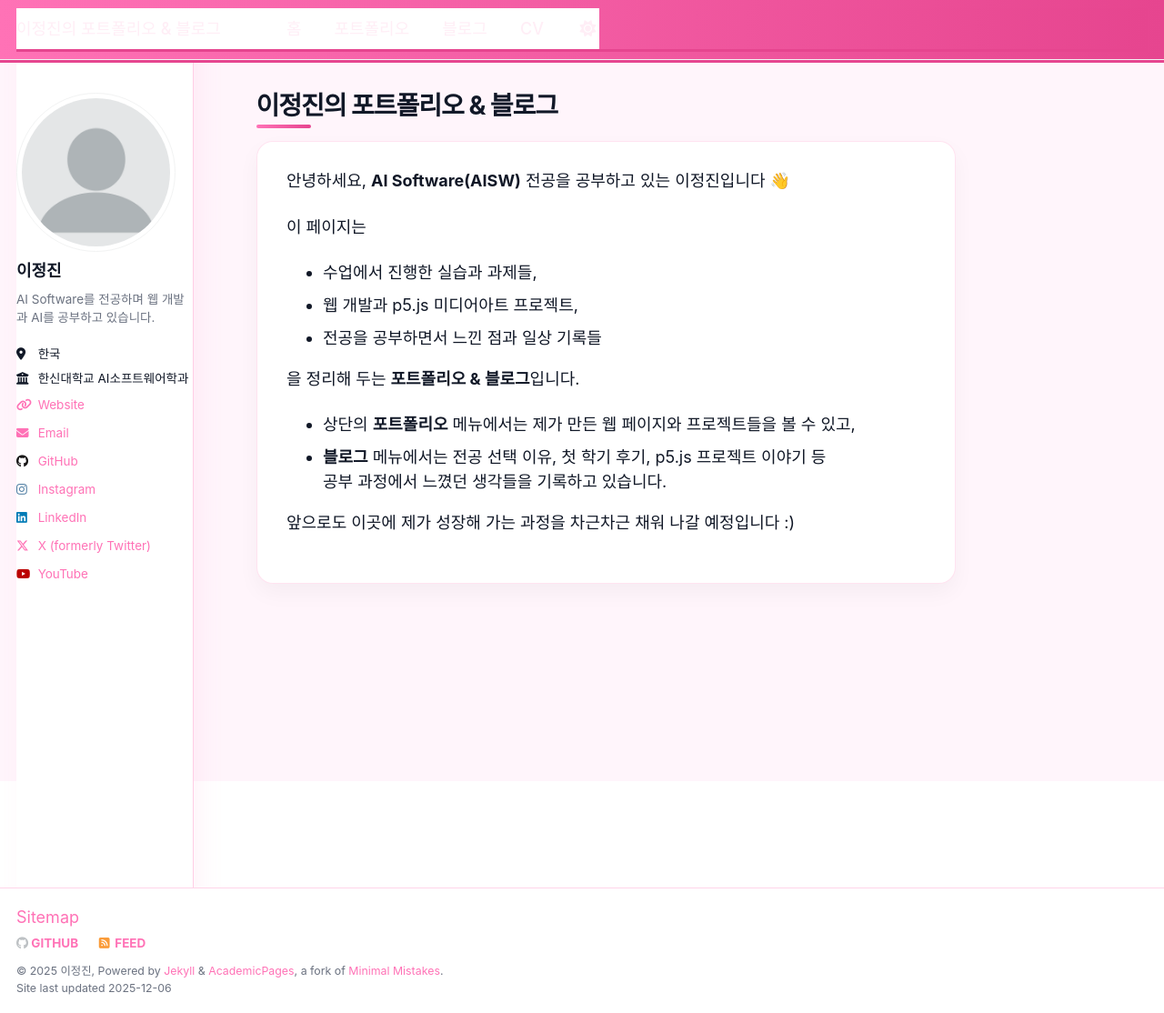
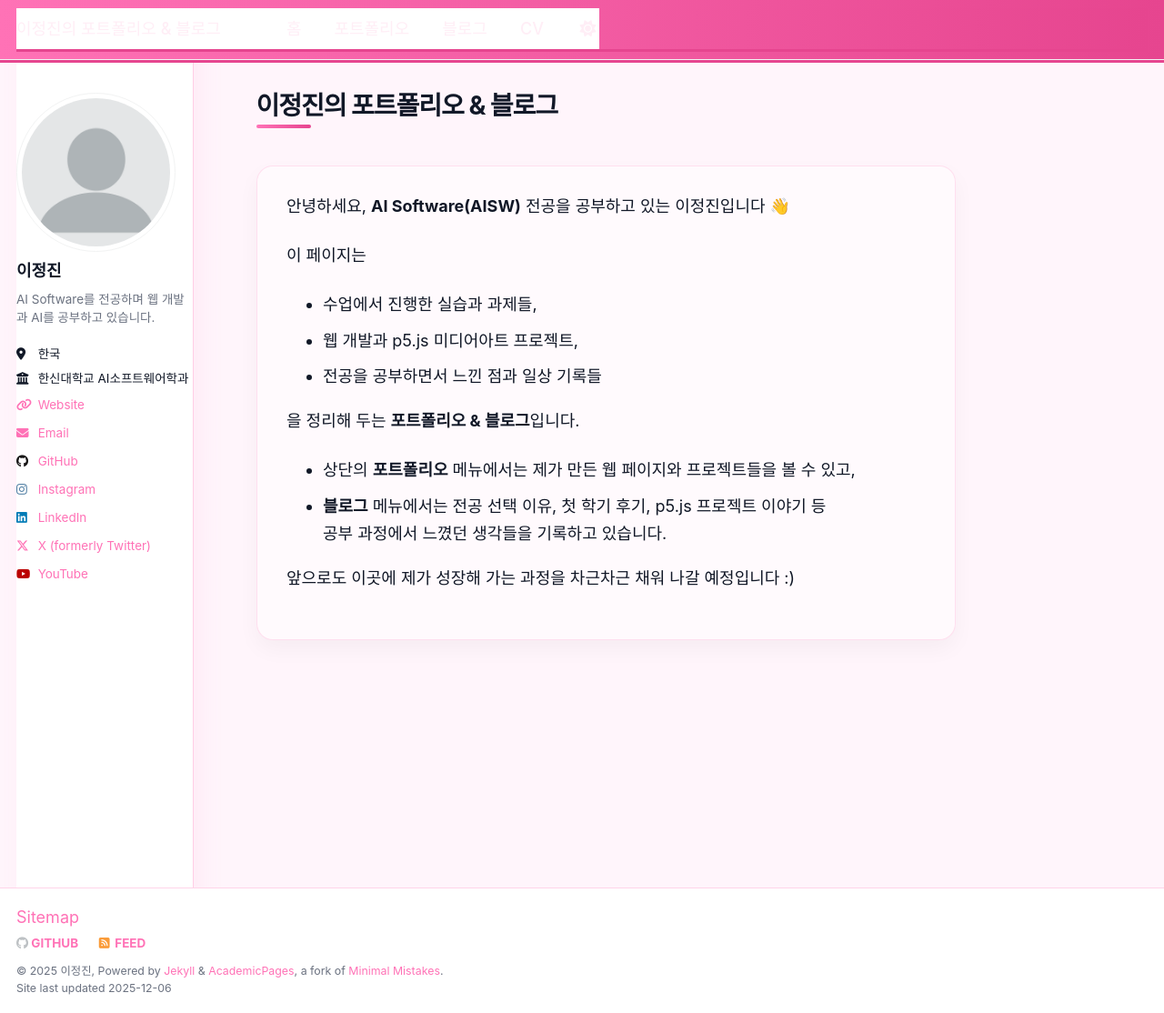
Before and after one commit to lsch4435-code/lsch4435-code.github.io, a Jekyll site: the page built from _pages/about.md, in a window 1280 px wide and 1114 px high. Shown: the whole window at 91% size. Built offline with Jekyll 4.4.1, drawn with Linux system fonts in a browser that asks for light colours; a script that is not in the unit is left out.

Commit message:
Update styles for background and main content cards

```diff
--- a/_includes/head/custom.html
+++ b/_includes/head/custom.html
@@ -11,10 +11,20 @@
 
   /* ============================
      전체 배경 & 기본 글자색
+     (다크모드여도 항상 이 색 유지)
   ============================ */
+  html,
   body {
     background: var(--pink-bg) !important;
     color: #111827;
+  }
+
+  html[data-theme="dark"] body,
+  html[data-theme="dark"] body.layout--single #main,
+  html[data-theme="dark"] body.layout--archive #main,
+  html[data-theme="dark"] body.layout--page #main {
+    background: var(--pink-bg) !important;
+    color: #111827 !important;
   }
 
   .initial-content,
@@ -139,12 +149,14 @@
   .page__content,
   .archive__item,
   .archive__item-teaser {
-    background: #ffffff;
+    background: #fffafd;
     border-radius: 18px;
     border: 1px solid rgba(255, 114, 182, 0.2);
     box-shadow: 0 10px 25px rgba(0, 0, 0, 0.04);
     padding: 1.6rem 1.8rem;
-    margin-bottom: 1.5rem;
+    margin: 1.5rem auto;
+    max-width: 900px;         /* 가운데 카드처럼 보이게 */
+    line-height: 1.7;
   }
 
   .archive__item,
```
Also changed, not shown: other parts of _includes/head/custom.html (+1 -1 lines).
